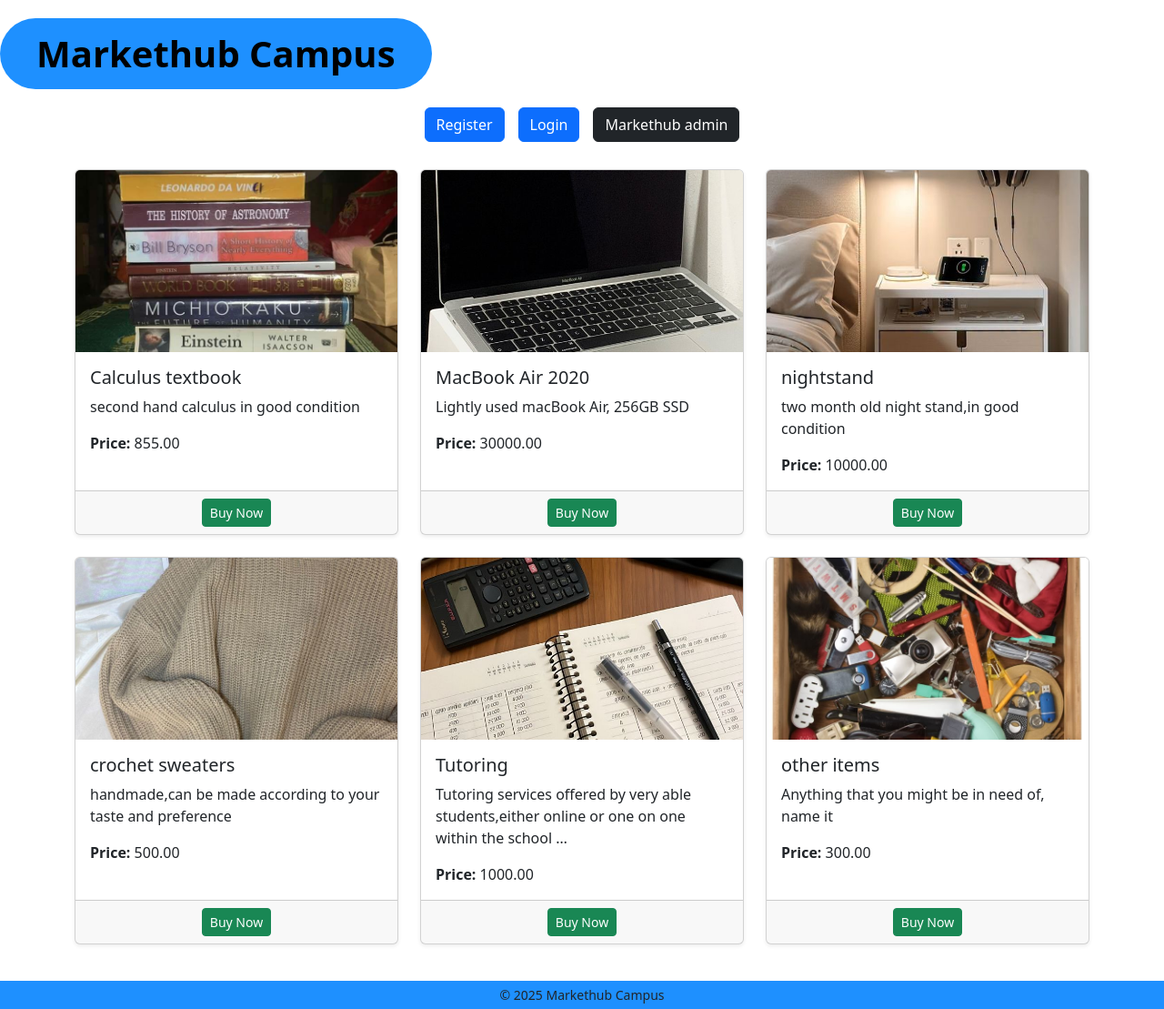
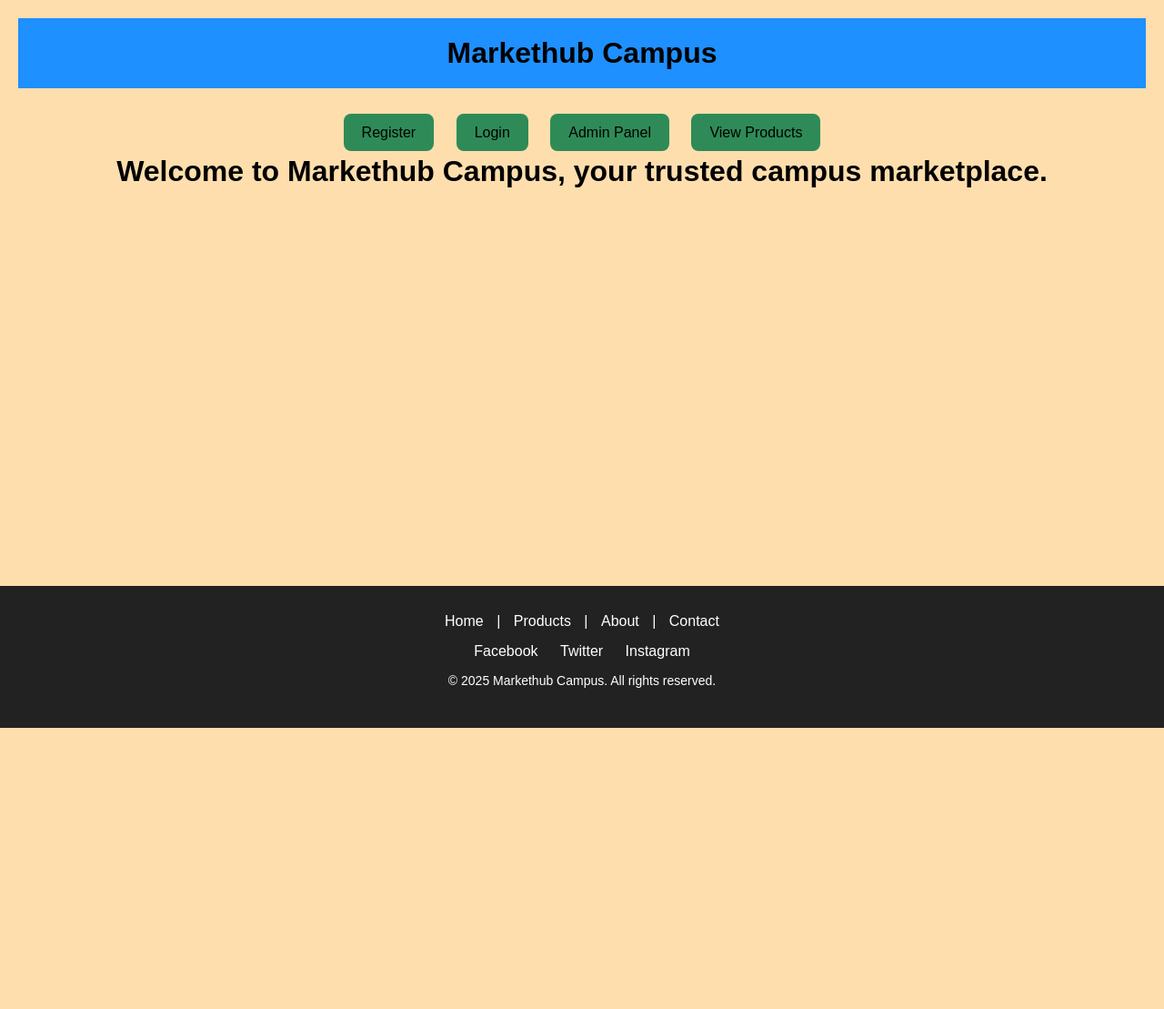
Before and after one commit to odhiamboakinyivallarie/markethub_campus, a Django app: page / in a window 1280 px wide. Shown: the whole page at 91% size. After the commit the page ends 800 px from the top, so only its background shows below. Run offline with Django 5.2, Linux system fonts and the light colour scheme; data comes from the database, SQL or seed files in the repository; both versions use the stored data as it was after the commit.

```diff
--- a/markethub_campus/settings.py
+++ b/markethub_campus/settings.py
@@ -48,6 +48,7 @@ INSTALLED_APPS = [
     'django.contrib.messages',
     'django.contrib.staticfiles',
     'products',
+
 ]
 
 MIDDLEWARE = [
--- a/markethub_campus/urls.py
+++ b/markethub_campus/urls.py
@@ -20,14 +20,16 @@ from django.urls import path, include
 from django.conf import settings
 from django.conf.urls.static import static
 from django.contrib.auth import views as auth_views
+from django.urls import path
 
 urlpatterns = [
     path('admin/', admin.site.urls),
     path('', include('products.urls')),
     # login & register URLs here...
+    path('products/', include('products.urls')),
 
     path('logout/', auth_views.LogoutView.as_view(next_page='login'), name='logout'),
+]
 
-]
 if settings.DEBUG:
     urlpatterns += static(settings.MEDIA_URL, document_root=settings.MEDIA_ROOT)
--- a/products/forms.py
+++ b/products/forms.py
@@ -1,6 +1,12 @@
 from django import forms
 from django.contrib.auth.forms import UserCreationForm
 from django.contrib.auth.models import User
+from .models import Product
+
+class ProductForm(forms.ModelForm):
+    class Meta:
+        model = Product
+        fields = ['name', 'description', 'price', 'category','image']
 
 
 class StudentRegistrationForm(UserCreationForm):
--- a/products/templates/products/home.html
+++ b/products/templates/products/home.html
@@ -1,126 +1,133 @@
-<!DOCTYPE html>
+<!doctype html>
 <html lang="en">
 <head>
-    <meta charset="UTF-8">
-    <title>Home</title>
-    <!-- BOOTSTRAP CDN -->
-    <link href="https://cdn.jsdelivr.net/npm/bootstrap@5.3.0/dist/css/bootstrap.min.css" rel="stylesheet">
+  <meta charset="utf-8" />
+  <meta name="viewport" content="width=device-width,initial-scale=1" />
+  <title>Markethub Campus</title>
+  <style>
+    /* base */
+    html, body {
+      height: 100%;
+      margin: 0;
+      font-family: Arial, sans-serif;
+      background: navajowhite;
+    }
 
+    /* Make body a column flex container so footer can be pushed down */
+    body {
+      display: flex;
+      flex-direction: column;
+      min-height: 100vh;
+    }
 
-    <style>
-      h1 {
+    /* Main content grows to fill space between header and footer */
+    main {
+      flex: 1;
+      padding: 20px;
+      background-color: navajowhite;
+      width: 100%;
+      box-sizing: border-box;
+    }
+
+    /* Banner */
+    .banner {
+      width: 100%;
+      background: dodgerblue; /* Blue */
+      padding: 20px 0;
       text-align: center;
-            margin-top: 20px;
-            font-size: 40px;
+      color: black;
+      font-size: 32px;
       font-weight: bold;
     }
 
-         /* Oval background for the heading */
-.heading-oval {
-    display: inline-block;
-    background: dodgerblue; /* dark blue */
-    color: black;
-    padding: 15px 40px;
-    border-radius: 50px;  /* makes it an oval */
-    font-size: 40px;
-    font-weight: bold;
+    /* Buttons Section */
+    .buttons {
       text-align: center;
-    margin: 20px auto;
+      margin-top: 40px;
     }
 
-        /* Buttons under heading */
-        .top-buttons {
-            display: flex;
-            justify-content: center;
-            gap: 15px;
-            margin-bottom: 30px;
+    .buttons a {
+      margin: 10px;
+      padding: 12px 20px;
+      text-decoration: none;
+      background: seagreen;
+      color: black;
+      border-radius: 8px;
+      font-size: 16px;
     }
 
-        /* Product cards */
-        .product-image {
-            height: 200px;
-            object-fit: cover;
+    .buttons a:hover {
+      background: darkslategray;
     }
 
-        /* Product cards hover effects */
-.card {
-    transition: transform 0.3s ease, box-shadow 0.3s ease;
+    h1 {
+      text-align: center;
+      margin-top: 15px;
+      color: black;
     }
 
-.card:hover {
-    transform: translateY(-5px) scale(1.03);
-    box-shadow: 0 10px 20px rgba(0,0,0,0.2);
+    /* Footer styling */
+    footer {
+      background-color: #222;
+      color: white;
+      text-align: center;
+      padding: 30px 20px;
+      width: 100%;
+      box-sizing: border-box;
     }
 
-/* Image hover zoom */
-.product-image {
-    transition: transform 0.4s ease;
+    footer a {
+      color: white;
+      margin: 0 10px;
+      text-decoration: none;
+      transition: color 0.3s;
     }
 
-.card:hover .product-image {
-    transform:scale(1.1);
+    footer a:hover {
+      color: #ff9900;
     }
 
-        /* Footer */
-        footer {
-            text-align: center;
-            padding: 5px;
+    footer p {
+      margin-top: 10px;
       font-size: 14px;
-            margin-top: 40px;
-            background:dodgerblue;
     }
   </style>
-
 </head>
 <body>
 
-<h1 class="heading-oval">Markethub Campus</h1>
-
-<!-- BUTTONS UNDER HEADING -->
-    <div class="top-buttons">
-        <a href="{% url 'register' %}" class="btn btn-primary">Register</a>
-        <a href="{% url 'login' %}" class="btn btn-primary">Login</a>
-            {% if user.is_authenticated %}
-    <form method="post" action="{% url 'logout' %}">
-    {% csrf_token %}
-    <button type="submit" class="btn btn-danger">Logout</button>
-</form>
-{% endif %}
-        <a href="/admin/" class="btn btn-dark">Markethub admin</a>
+  <main>
+    <!-- Banner -->
+    <div class="banner">
+      Markethub Campus
     </div>
 
-    <!-- PRODUCT GRID -->
-    <div class="container">
-        <div class="row row-cols-1 row-cols-md-3 g-4">
-            {% for product in products %}
-            <div class="col">
-                <div class="card h-100 shadow-sm">
-
-                    {% if product.image %}
-                        <img src="{{ product.image.url }}" class="card-img-top product-image" />
-                    {% else %}
-                        <img src="https://via.placeholder.com/300x200?text=No+Image" class="card-img-top product-image" />
-                    {% endif %}
-
-                    <div class="card-body">
-                        <h5 class="card-title">{{ product.name }}</h5>
-                        <p class="card-text">{{ product.description|truncatewords:15 }}</p>
-                        <p class="card-text"><strong>Price:</strong> {{ product.price }}</p>
+    <!-- Buttons -->
+    <div class="buttons">
+      <a href="{% url 'register' %}">Register</a>
+      <a href="{% url 'login' %}">Login</a>
+      <a href="/admin/">Admin Panel</a>
+      <a href="{% url 'products_list' %}">View Products</a>
     </div>
 
-                    <div class="card-footer text-center">
-                        <a href="#" class="btn btn-success btn-sm">Buy Now</a>
+    <h1>Welcome to Markethub Campus, your trusted campus marketplace.</h1>
+  </main>
+
+  <!-- Footer -->
+  <footer>
+    <div>
+      <div style="margin-bottom:15px;">
+        <a href="/">Home</a> |
+        <a href="/products/">Products</a> |
+        <a href="/about/">About</a> |
+        <a href="/contact/">Contact</a>
       </div>
-
+      <div style="margin-bottom:15px;">
+        <a href="#">Facebook</a>
+        <a href="#">Twitter</a>
+        <a href="#">Instagram</a>
       </div>
+      <p>&copy; 2025 Markethub Campus. All rights reserved.</p>
     </div>
-            {% endfor %}
-        </div>
-    </div>
-
-    <!-- FOOTER -->
-    <footer>
-        © 2025 Markethub Campus
   </footer>
 
 </body>
--- /dev/null
+++ b/products/templates/products/order_success.html
@@ -0,0 +1,6 @@
+<h1>Order Completed</h1>
+
+<p>Thank you! Your order #{{ order.id }} is confirmed.</p>
+<p>Status: {{ order.status }}</p>
+
+<a href="/">Return Home</a>
--- a/products/urls.py
+++ b/products/urls.py
@@ -9,5 +9,11 @@ path('register/', views.register_student, name='register'),
     path('logout/', auth_views.LogoutView.as_view(next_page='login'), name='logout'),
 
  path('', views.products_list, name='products_list'),
-
+path('products/', views.products_list, name='products_list'),
+path('sell/', views.sell_item, name='sell_item'),
+   path('cart/', views.view_cart, name='view_cart'),
+    path('cart/add/<int:product_id>/', views.add_to_cart, name='add_to_cart'),
+    path('cart/remove/<int:item_id>/', views.remove_from_cart, name='remove_from_cart'),
+    path('checkout/', views.checkout, name='checkout'),
+    path('order/confirm/', views.confirm_order, name='confirm_order'),
 ]
--- a/products/views.py
+++ b/products/views.py
@@ -8,13 +8,99 @@ def homepage(request):
     return render(request, 'products/home.html', {'products': products})
 
 
-from django.shortcuts import render, redirect
+
 from django.contrib import messages
 from django.contrib.auth import login
 from django.contrib.auth.forms import UserCreationForm
 from django import forms
 from django.contrib.auth.models import User
-from .models import Product
+from .models import Product, Category
+from .forms import ProductForm
+from django.shortcuts import render, redirect, get_object_or_404
+from django.contrib.auth.decorators import login_required
+from products.models import Product
+from .models import Cart, CartItem, Order, OrderItem
+
+@login_required
+def add_to_cart(request, product_id):
+    product = get_object_or_404(Product, id=product_id)
+
+    cart, created = Cart.objects.get_or_create(user=request.user)
+
+    item, created = CartItem.objects.get_or_create(cart=cart, product=product)
+
+    if not created:
+        item.quantity += 1
+
+    item.save()
+
+    return redirect('view_cart')
+
+
+@login_required
+def view_cart(request):
+    cart, created = Cart.objects.get_or_create(user=request.user)
+    items = cart.cartitem_set.all()
+    total = cart.total_price()
+
+    return render(request, 'cart.html', {
+        'cart': cart,
+        'items': items,
+        'total': total
+    })
+
+
+@login_required
+def remove_from_cart(request, item_id):
+    item = get_object_or_404(CartItem, id=item_id)
+    item.delete()
+    return redirect('view_cart')
+
+
+@login_required
+def checkout(request):
+    cart = get_object_or_404(Cart, user=request.user)
+    items = cart.cartitem_set.all()
+
+    if not items:
+        return redirect('view_cart')
+
+    total = cart.total_price()
+
+    return render(request, 'checkout.html', {
+        'items': items,
+        'total': total
+    })
+
+
+@login_required
+def confirm_order(request):
+    cart = get_object_or_404(Cart, user=request.user)
+    items = cart.cartitem_set.all()
+
+    if not items:
+        return redirect('view_cart')
+
+    order = Order.objects.create(
+        user=request.user,
+        total_amount=cart.total_price(),
+        status="Pending"
+    )
+
+    for item in items:
+        OrderItem.objects.create(
+            order=order,
+            product=item.product,
+            quantity=item.quantity,
+            price=item.product.price
+        )
+
+    # clear cart
+    cart.cartitem_set.all().delete()
+
+    return render(request, 'order_success.html', {
+        'order': order
+})
 
 class StudentRegistrationForm(UserCreationForm):
     email = forms.EmailField(required=True)
@@ -55,8 +141,32 @@ def register_student(request):
 
 def products_list(request):
     products = Product.objects.all()
-    return render(request, "products/products_list.html", {"products": products})
+    categories = Category.objects.all()
 
+    # Search filter
+    search_query = request.GET.get('search')
+    if search_query:
+        products = products.filter(name__icontains=search_query)
+
+    # Category filter
+    category_filter = request.GET.get('category')
+    if category_filter:
+        products = products.filter(category__id=category_filter)
+
+    return render(request, 'products/products_list.html', {
+        'products': products,
+        'categories': categories,
+})
 def home(request):
     products = Product.objects.all()  # gets all products from the database
     return render(request, 'products/home.html', {'products': products})
+def sell_item(request):
+    if request.method == "POST":
+        form = ProductForm(request.POST, request.FILES)
+        if form.is_valid():
+            form.save()
+            return redirect('products_list')
+    else:
+        form = ProductForm()
+
+    return render(request, 'products/sell_item.html',{'form': form})
```
Also changed, not shown: products/models.py (+48 -4 lines), products/templates/products/cart.html (added, +30 -0 lines), products/templates/products/checkout.html (added, +13 -0 lines), products/templates/products/products_list.html (+122 -18 lines), products/templates/products/sell_item.html (added, +44 -0 lines), db.sqlite3, products/migrations/0002_product_seller_alter_category_name_and_more.py (added). Lines whose indentation alone changed are shown as unchanged.
